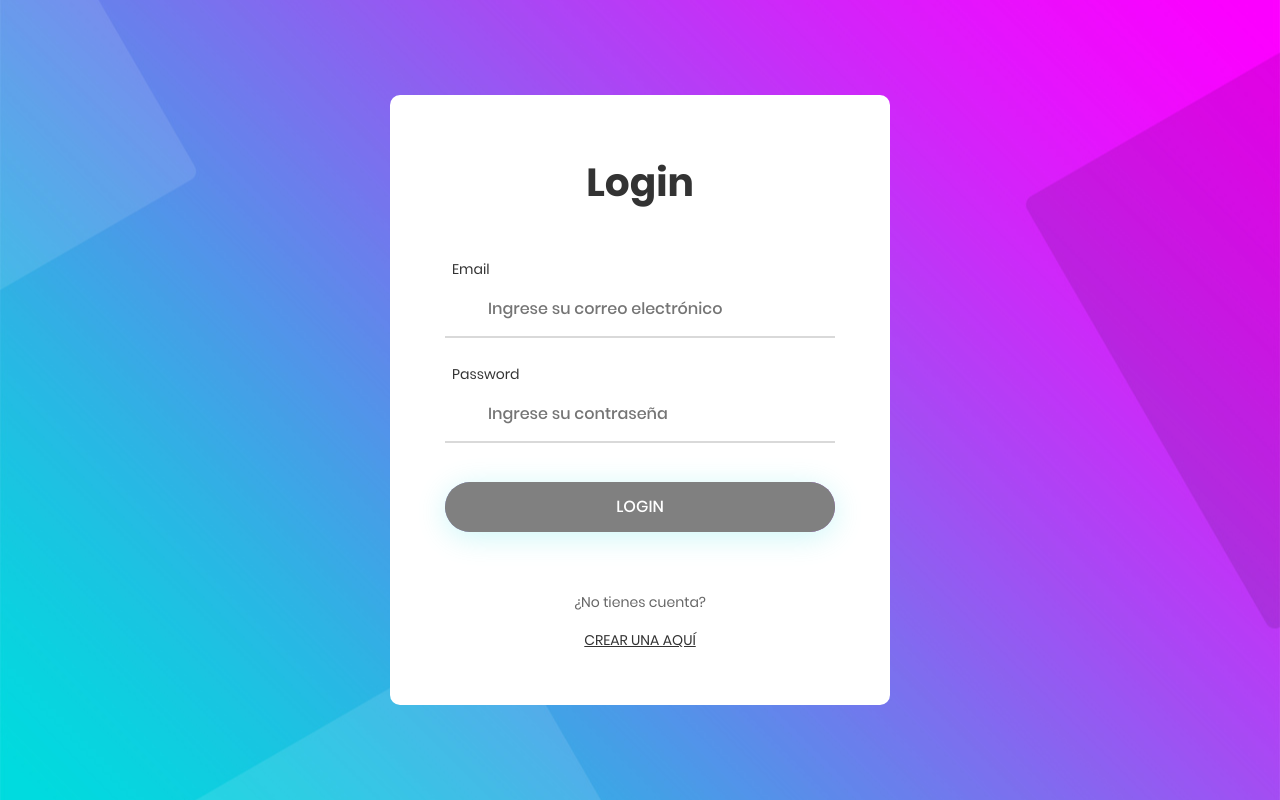
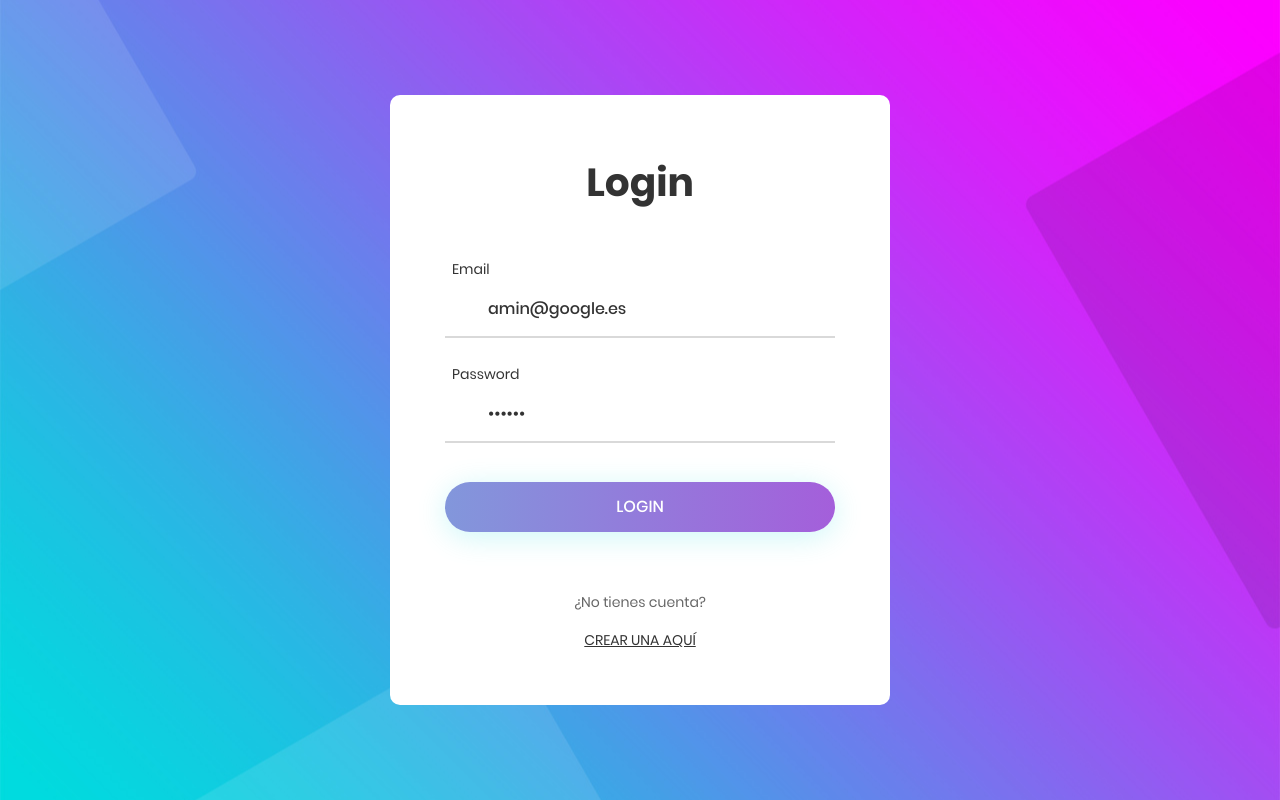
Before and after one commit to AminEl93/AuthApp, an Angular app: page /auth/login in a window 1280 px wide. Built offline with nearby package versions, Linux system fonts and the light colour scheme; no server answers; sample sign-in values are in the browser's storage.

Commit message:
Functional Guard - IsNotAuthenticated

```diff
--- a/src/app/app-routing.module.ts
+++ b/src/app/app-routing.module.ts
@@ -1,10 +1,12 @@
 import { NgModule } from '@angular/core';
 import { RouterModule, Routes } from '@angular/router';
 import { isAuthenticatedGuard } from './auth/guards/is-authenticated.guard';
+import { isNotAuthenticatedGuard } from './auth/guards/is-not-authenticated.guard';
 
 const routes: Routes = [
     {
         path: 'auth',
+        canActivate: [isNotAuthenticatedGuard],
         loadChildren: () => import('./auth/auth.module').then(m => m.AuthModule)
     },
     {
--- /dev/null
+++ b/src/app/auth/guards/is-not-authenticated.guard.ts
@@ -0,0 +1,16 @@
+import { inject } from '@angular/core';
+import { CanActivateFn, Router } from '@angular/router';
+import { AuthService } from '../services/auth.service';
+import { AuthStatus } from '../interfaces';
+
+export const isNotAuthenticatedGuard: CanActivateFn = (route, state) => {
+    const authService = inject(AuthService);
+    const router = inject(Router);
+
+    if (authService.authStatus() === AuthStatus.authenticated) {
+        router.navigateByUrl('/dashboard');
+        return false;
+    }
+
+    return true;
+};
--- a/src/app/auth/pages/login-page/login-page.component.ts
+++ b/src/app/auth/pages/login-page/login-page.component.ts
@@ -16,8 +16,8 @@ export class LoginPageComponent {
     private _router = inject(Router);
 
     public loginForm: FormGroup = this._fb.group({
-        email:    [ '', [Validators.required, Validators.email] ],
-        password: [ '', [Validators.required, Validators.minLength(6)] ],
+        email:    [ 'amin@google.es', [Validators.required, Validators.email] ],
+        password: [ '123456', [Validators.required, Validators.minLength(6)] ],
     });
 
     login() {
```
